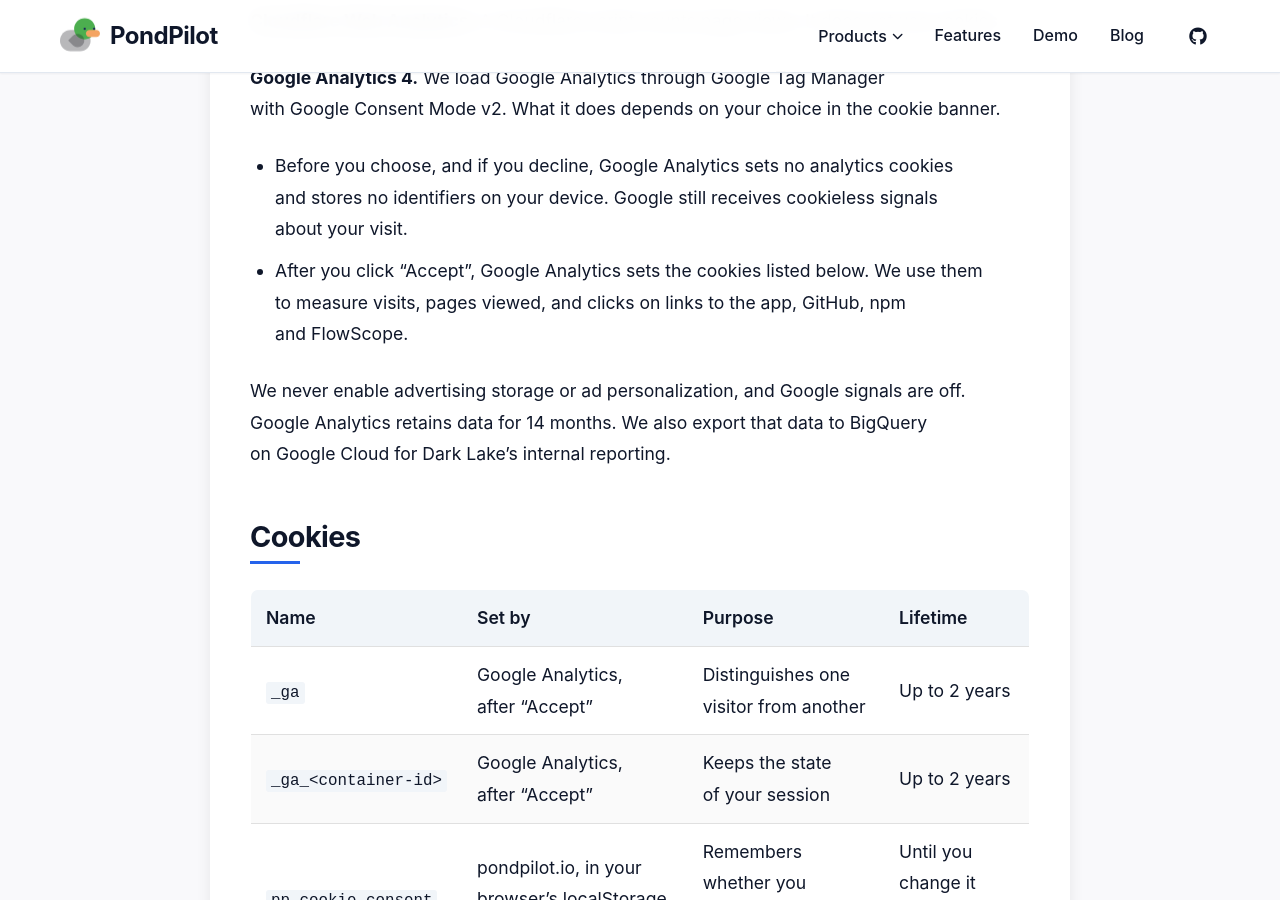
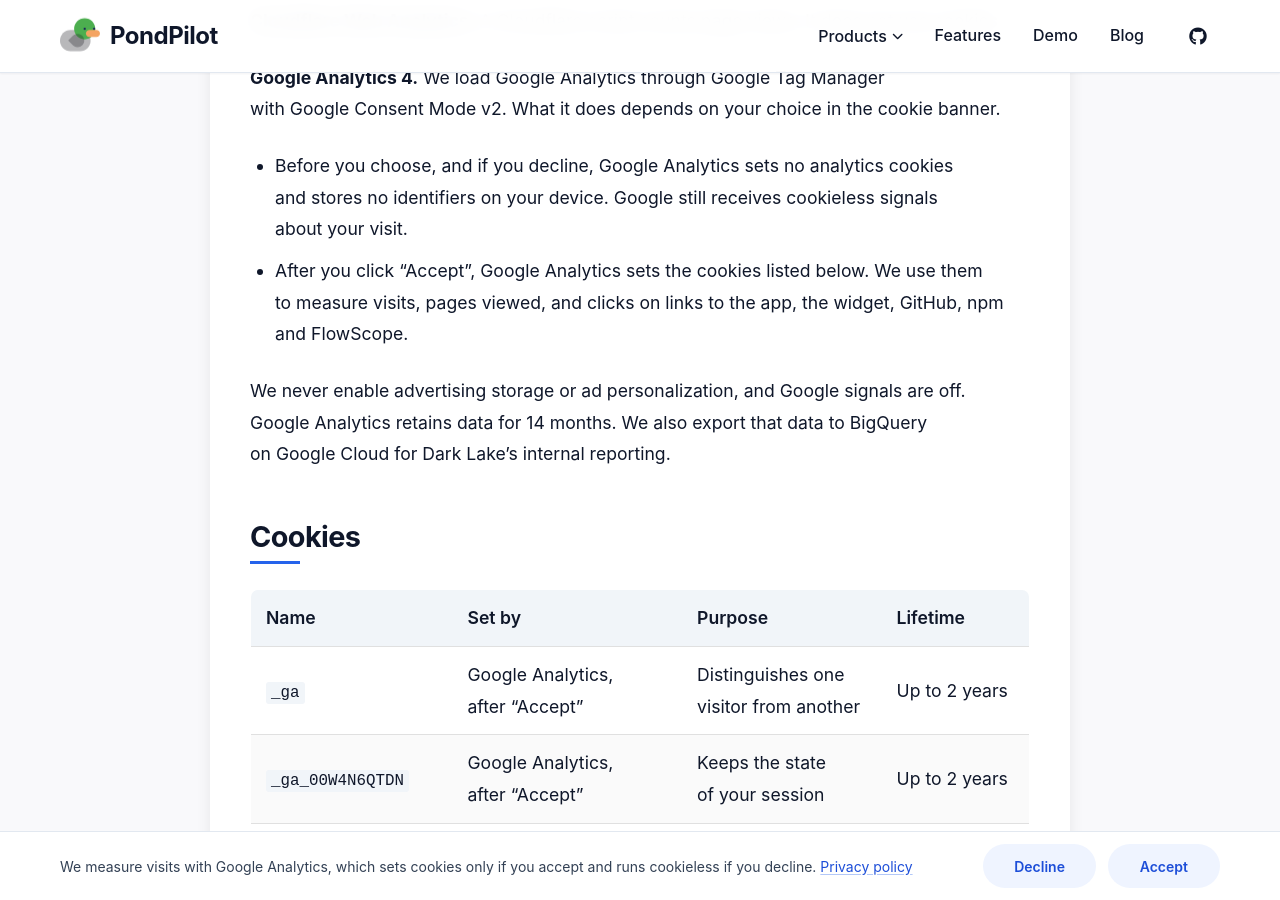
Before and after one commit to pondpilot/landing-page, a Jekyll site: the page built from privacy-policy.md, in a window 1280 px wide and 900 px high, scrolled down 1283 px. Built offline with Jekyll 4.4.1, drawn with Linux system fonts in a browser that asks for light colours; some web fonts are replaced.

Commit message:
Set the PondPilot GTM container ID; name the real GA cookie and widget clicks in the policy

```diff
--- a/_config.yml
+++ b/_config.yml
@@ -7,7 +7,7 @@ baseurl: ""
 # Google Tag Manager container ID (GTM-XXXXXXX). The GTM tag, Consent Mode
 # defaults, cookie banner and click events render only when this is set AND the
 # build runs with JEKYLL_ENV=production (GitHub Pages does). Empty = no tag.
-gtm_id: ""
+gtm_id: "GTM-53K78LBT"
 
 # Build settings
 markdown: kramdown
--- a/privacy-policy.md
+++ b/privacy-policy.md
@@ -28,7 +28,7 @@ The app contacts other servers only for features you start yourself. Querying
 **Google Analytics 4.** We load Google Analytics through Google Tag Manager with Google Consent Mode v2. What it does depends on your choice in the cookie banner.
 
 - Before you choose, and if you decline, Google Analytics sets no analytics cookies and stores no identifiers on your device. Google still receives cookieless signals about your visit.
-- After you click "Accept", Google Analytics sets the cookies listed below. We use them to measure visits, pages viewed, and clicks on links to the app, GitHub, npm and FlowScope.
+- After you click "Accept", Google Analytics sets the cookies listed below. We use them to measure visits, pages viewed, and clicks on links to the app, the widget, GitHub, npm and FlowScope.
 
 We never enable advertising storage or ad personalization, and Google signals are off. Google Analytics retains data for 14 months. We also export that data to BigQuery on Google Cloud for Dark Lake's internal reporting.
 
@@ -47,7 +47,7 @@ We never enable advertising storage or ad personalization, and Google signals
 <td role="cell" data-label="Lifetime">Up to&nbsp;2&nbsp;years</td>
 </tr>
 <tr role="row">
-<td role="cell" data-label="Name"><code>_ga_&lt;container-id&gt;</code></td>
+<td role="cell" data-label="Name"><code>_ga_00W4N6QTDN</code></td>
 <td role="cell" data-label="Set by">Google&nbsp;Analytics, after&nbsp;“Accept”</td>
 <td role="cell" data-label="Purpose">Keeps the state of&nbsp;your&nbsp;session</td>
 <td role="cell" data-label="Lifetime">Up to&nbsp;2&nbsp;years</td>
```
